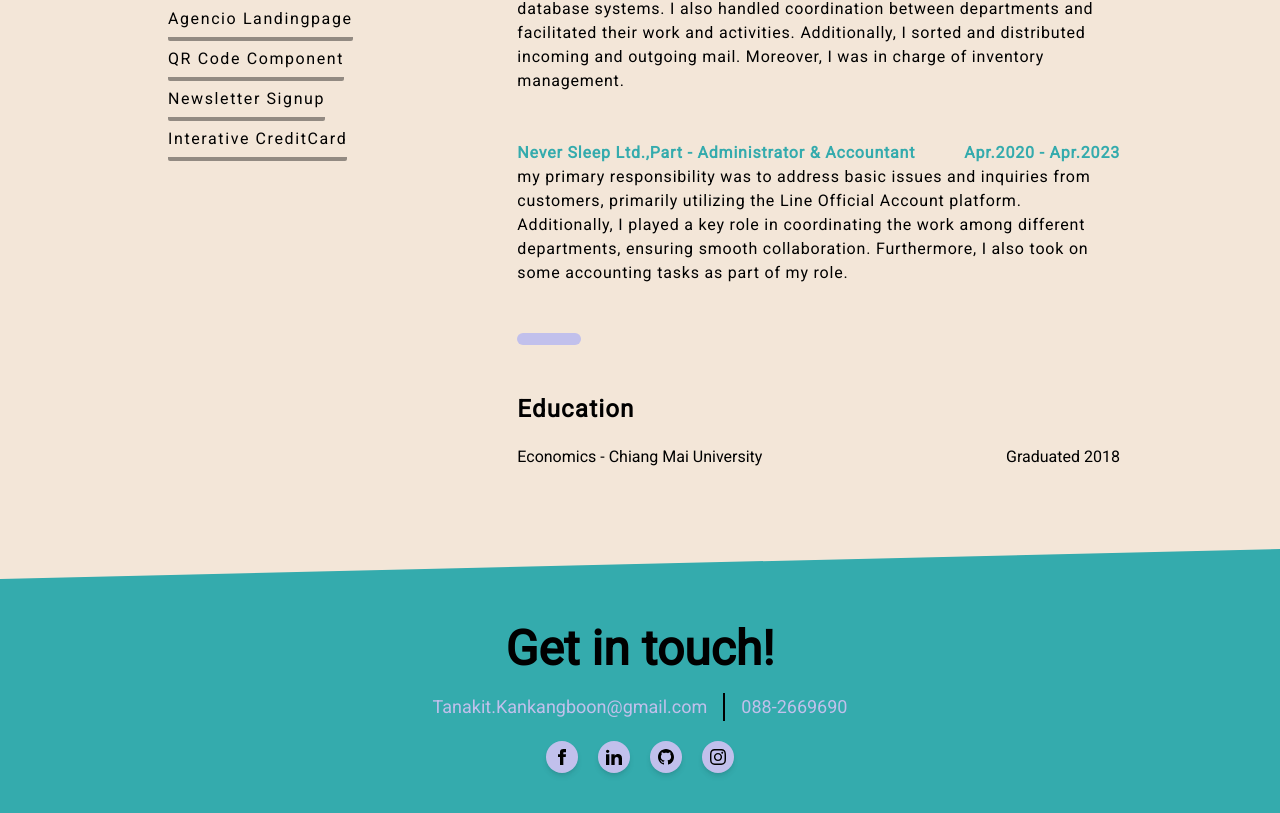
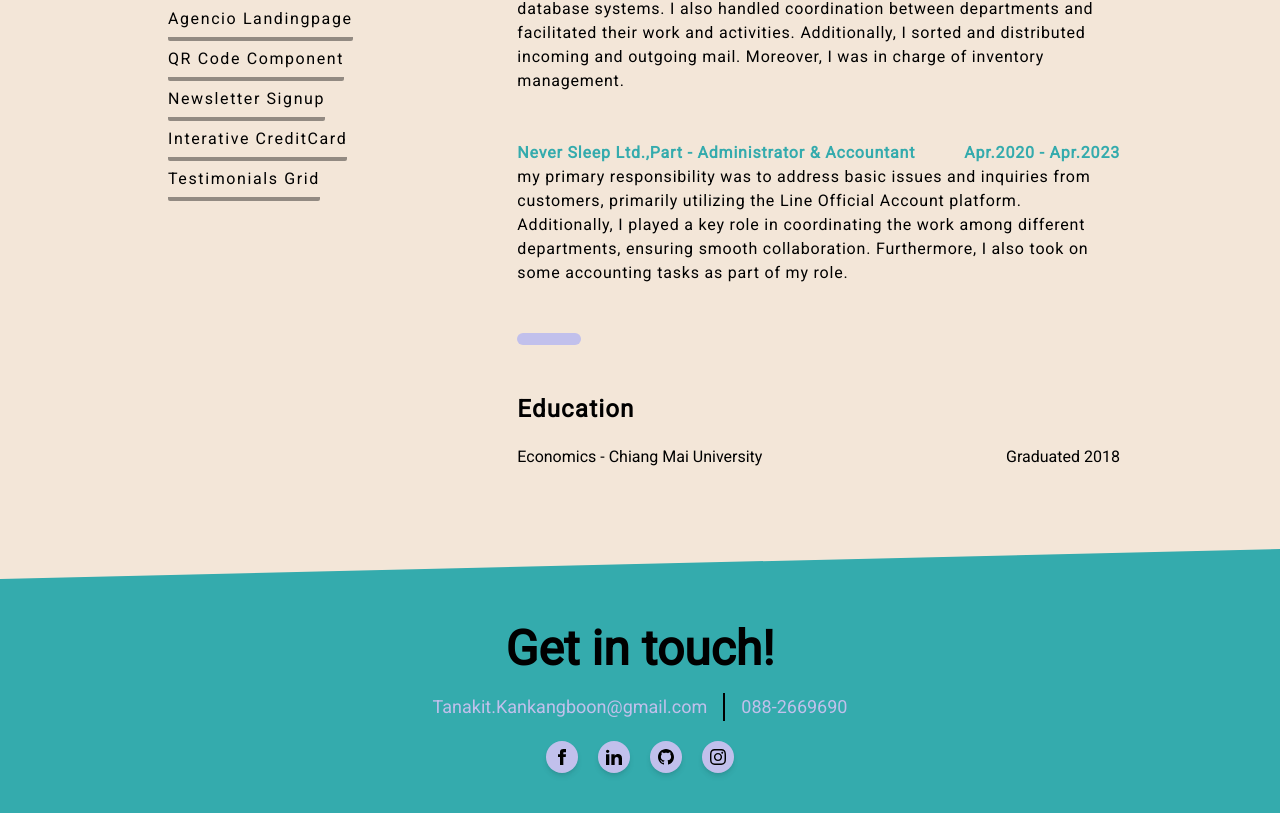
Before and after one commit to paperint/my-resume, a React (Vite) app: page / in a window 1280 px wide. Shown: the part 995-1808 px from the top of the page. Built offline with nearby package versions, Linux system fonts and the light colour scheme.

Commit message:
data: add recent works

```diff
--- a/src/data/information.js
+++ b/src/data/information.js
@@ -55,6 +55,10 @@ const data = [
         title: "Interative CreditCard",
         link: "https://github.com/paperint/interactive-creditcard",
       },
+      {
+        title: "Testimonials Grid",
+        link: "https://github.com/paperint/testimonials-grid-section",
+      },
     ],
     email: "Tanakit.Kankangboon@gmail.com",
     phone: "088-2669690",
```
